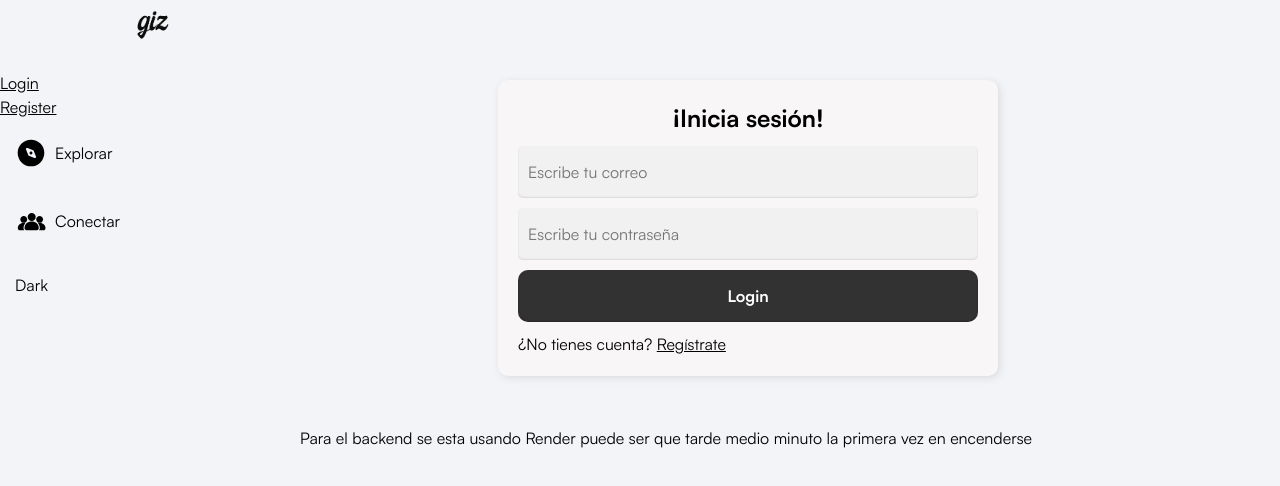
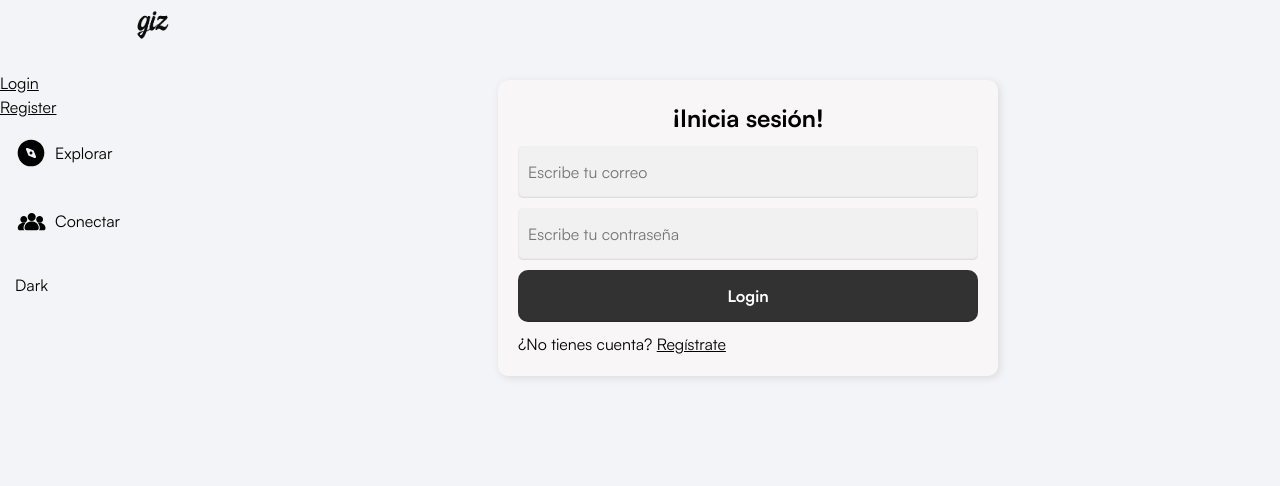
Before and after one commit to eduardolm1/2ndRetoFrontend, a React (Vite) app: page /login in a window 1280 px wide. Shown: the top 486 px of the page. Built offline with nearby package versions, Linux system fonts and the light colour scheme.

Commit message:
quitardo texto render

```diff
--- a/src/pages/LoginPage/LoginPage.jsx
+++ b/src/pages/LoginPage/LoginPage.jsx
@@ -57,7 +57,6 @@ const LoginPage = () => {
           ¿No tienes cuenta? <Link to="/register">Regístrate</Link>
         </p>
       </form>
-      <p>Para el backend se esta usando Render puede ser que tarde medio minuto la primera vez en encenderse</p>
       <Toaster />
     </div>
   )
```
